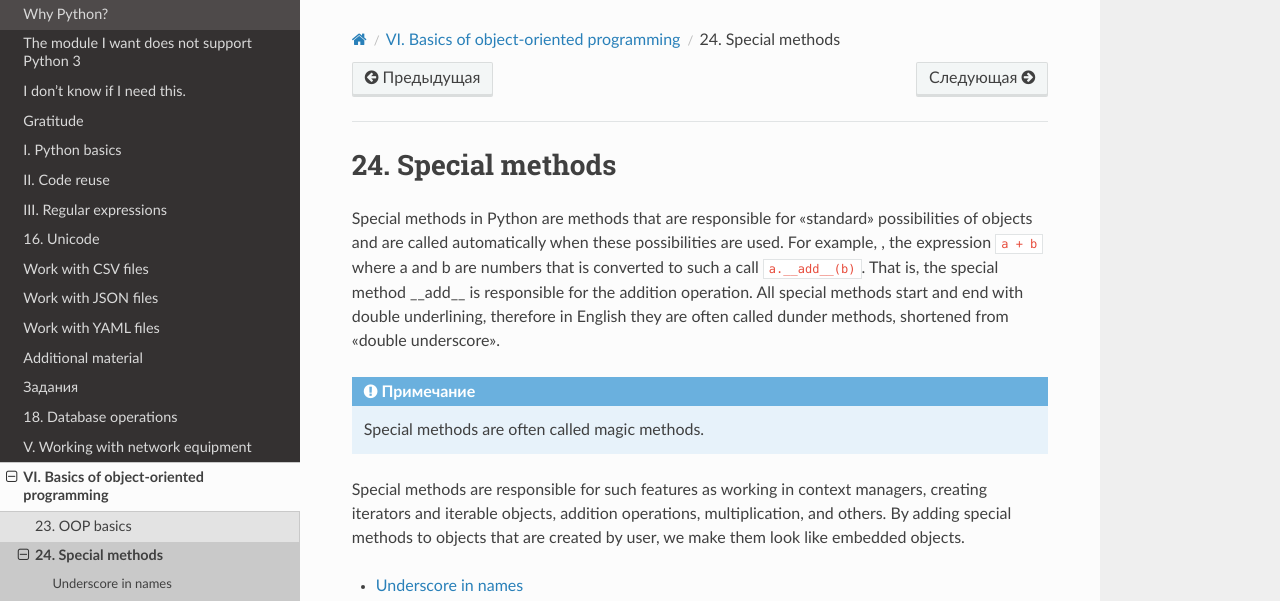
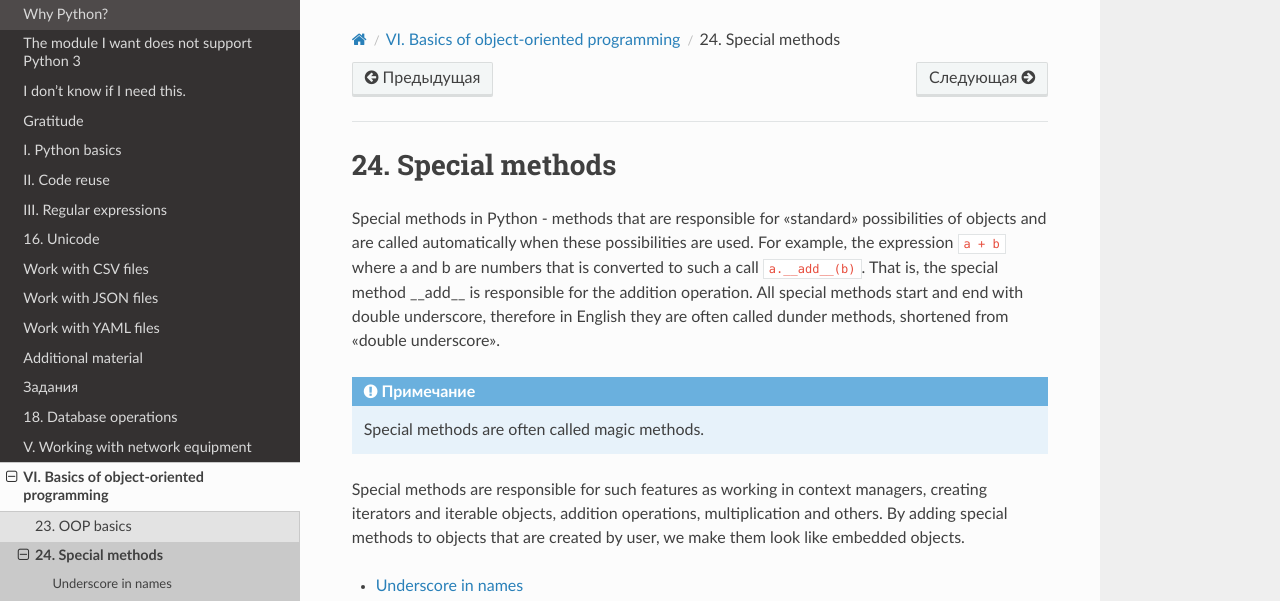
Before and after one commit to Aidar5/nattoeng, a Sphinx documentation site: the page built from docs/source/book/24_oop_special_methods/index.rst, in a window 1280 px wide. Shown: the top 601 px of the page. Built offline with Sphinx 7.4.7 and the Read the Docs theme 2.0.0, drawn with Linux system fonts in a browser that asks for light colours; pages that are not in the unit, such as notebooks, are missing from menus.

Commit message:
Update index.rst

```diff
--- a/docs/source/book/24_oop_special_methods/index.rst
+++ b/docs/source/book/24_oop_special_methods/index.rst
@@ -7,14 +7,14 @@
 24. Special methods
 ======================
 
-Special methods in Python are methods that are responsible for  "standard" possibilities of objects and are called automatically when these possibilities are used. For example, , the expression ``a + b``  where a and b are numbers that is converted to such a call  ``a.__add__(b)``. That is, the special method __add__ is responsible for the addition operation. All special methods start and end with double underlining, therefore in English they are often called dunder methods, shortened from "double underscore".
+Special methods in Python - methods that are responsible for  "standard" possibilities of objects and are called automatically when these possibilities are used. For example, the expression ``a + b``  where a and b are numbers that is converted to such a call  ``a.__add__(b)``. That is, the special method __add__ is responsible for the addition operation. All special methods start and end with double underscore, therefore in English they are often called dunder methods, shortened from "double underscore".
 
 
 .. note::
 
     Special methods are often called magic methods.
 
-Special methods are responsible for such features as working in context managers, creating iterators and iterable objects, addition operations, multiplication, and others. By adding special methods to objects that are created by user, we make them look like embedded objects.
+Special methods are responsible for such features as working in context managers, creating iterators and iterable objects, addition operations, multiplication and others. By adding special methods to objects that are created by user, we make them look like embedded objects.
 
 .. toctree::
    :maxdepth: 1
```
